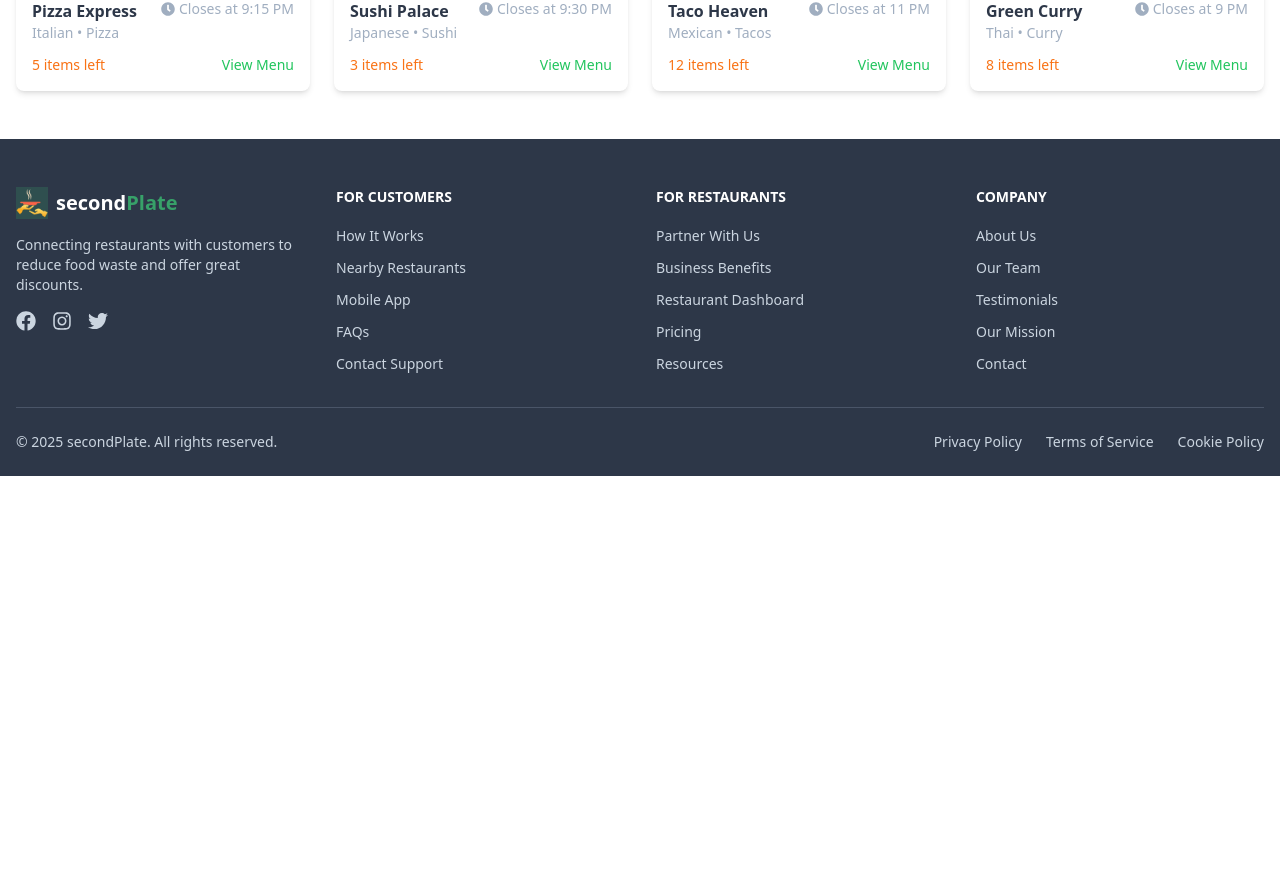
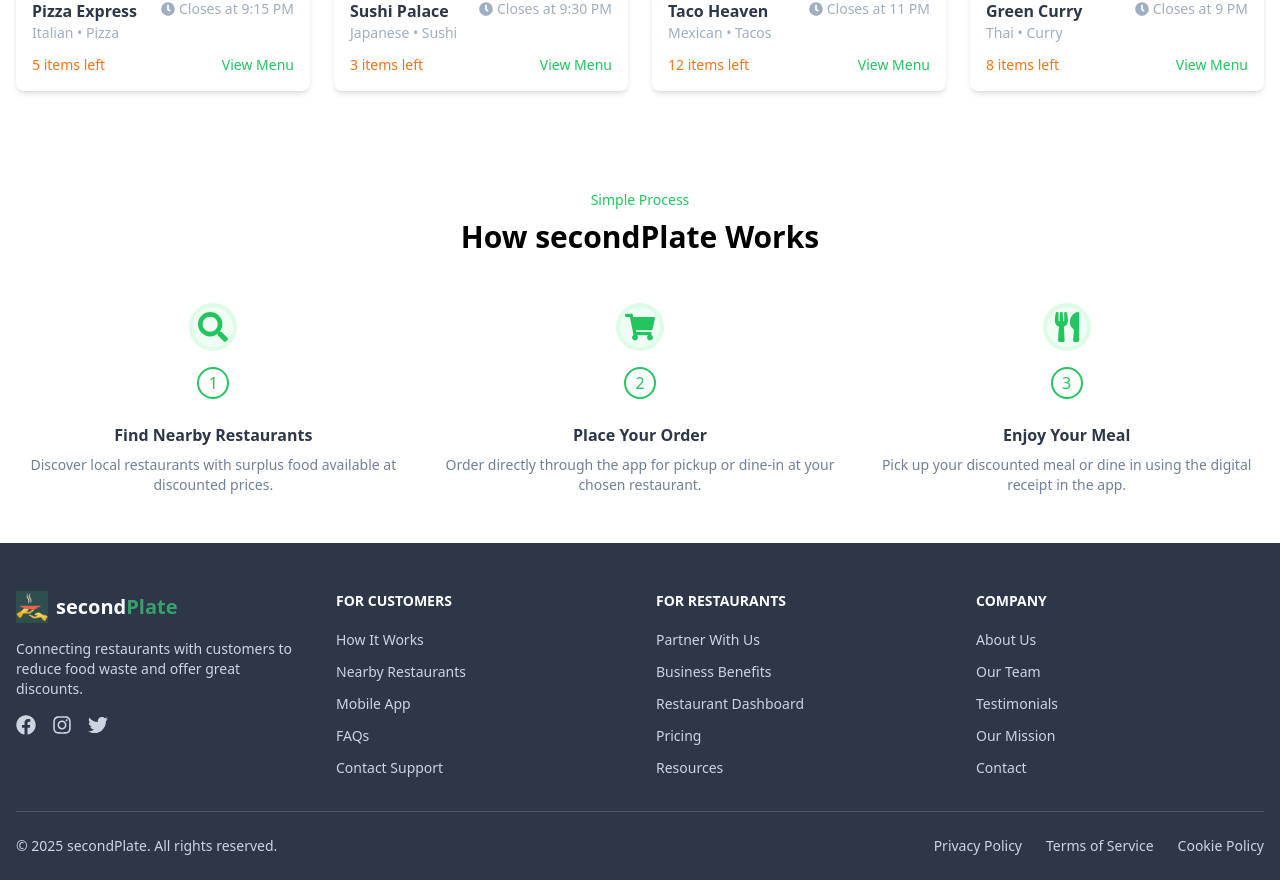
Before and after one commit to rahulsharma-fullstack/secondPlate, a React (Vite) app in the folder client/: page / in a window 1280 px wide. Shown: the part 953-1833 px from the top of the page. Before the commit the page ends 1429 px from the top, so only its background shows below. Built offline with nearby package versions, Linux system fonts and the light colour scheme.

Commit message:
how it work component

```diff
--- a/client/src/components/home/HowItWorks.jsx
+++ b/client/src/components/home/HowItWorks.jsx
@@ -1,12 +1,65 @@
 import React from 'react';
+import { FaSearch, FaShoppingCart, FaUtensils } from 'react-icons/fa';
 
-const HowItWorks = () => {
+function HowItWorks() {
+  const steps = [
+    {
+      id: 1,
+      icon: <FaSearch className="text-green-500 text-3xl" />,
+      title: "Find Nearby Restaurants",
+      description: "Discover local restaurants with surplus food available at discounted prices."
+    },
+    {
+      id: 2,
+      icon: <FaShoppingCart className="text-green-500 text-3xl" />,
+      title: "Place Your Order",
+      description: "Order directly through the app for pickup or dine-in at your chosen restaurant."
+    },
+    {
+      id: 3,
+      icon: <FaUtensils className="text-green-500 text-3xl" />,
+      title: "Enjoy Your Meal",
+      description: "Pick up your discounted meal or dine in using the digital receipt in the app."
+    }
+  ];
+
   return (
-    <section className="how-it-works">
-      <h2>How It Works</h2>
-      <p>Order your favorite meals from local restaurants and have them delivered to your door.</p>
-    </section>
+    <div className="py-12 bg-white">
+      <div className="container mx-auto px-4">
+        <div className="text-center mb-2">
+          <span className="text-sm font-medium text-green-500">Simple Process</span>
+        </div>
+
+        <h2 className="text-2xl md:text-3xl font-bold text-center mb-12">
+          How secondPlate Works
+        </h2>
+
+        <div className="grid grid-cols-1 md:grid-cols-3 gap-8">
+          {steps.map((step) => (
+            <div key={step.id} className="text-center">
+              <div className="flex justify-center mb-4">
+                <div className="w-12 h-12 bg-green-100 rounded-full flex items-center justify-center">
+                  <div className="w-10 h-10 bg-green-50 rounded-full flex items-center justify-center">
+                    {step.icon}
+                  </div>
+                </div>
+              </div>
+
+              <div className="relative mb-6">
+                <div className="absolute left-0 top-1/2 transform -translate-y-1/2 w-full border-t border-gray-200 -z-10"></div>
+                <div className="bg-white w-8 h-8 rounded-full border-2 border-green-500 flex items-center justify-center mx-auto text-green-500 font-medium">
+                  {step.id}
+                </div>
+              </div>
+
+              <h3 className="font-semibold mb-2 text-gray-800">{step.title}</h3>
+              <p className="text-gray-600 text-sm">{step.description}</p>
+            </div>
+          ))}
+        </div>
+      </div>
+    </div>
   );
-};
+}
 
 export default HowItWorks;
--- a/client/src/pages/Home.jsx
+++ b/client/src/pages/Home.jsx
@@ -1,12 +1,14 @@
 import React from 'react';
 import Hero from '../components/home/Hero';
 import FeaturedRestaurants from '../components/home/FeaturedRestaurants';
+import HowItWorks from '../components/home/HowItWorks';
 
 function Home() {
   return (
     <div className="bg-gray-50">
       <Hero />
       <FeaturedRestaurants />
+      <HowItWorks />
     </div>
   );
 }
```
